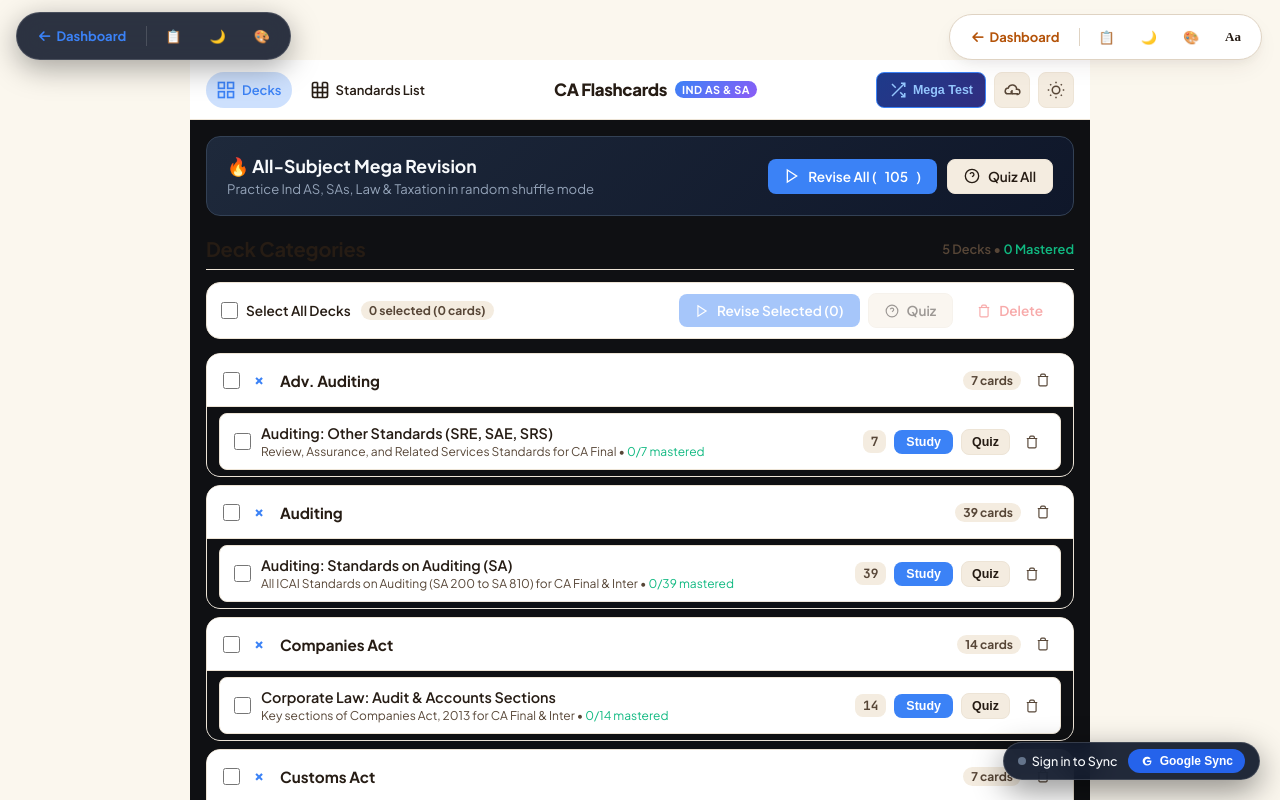
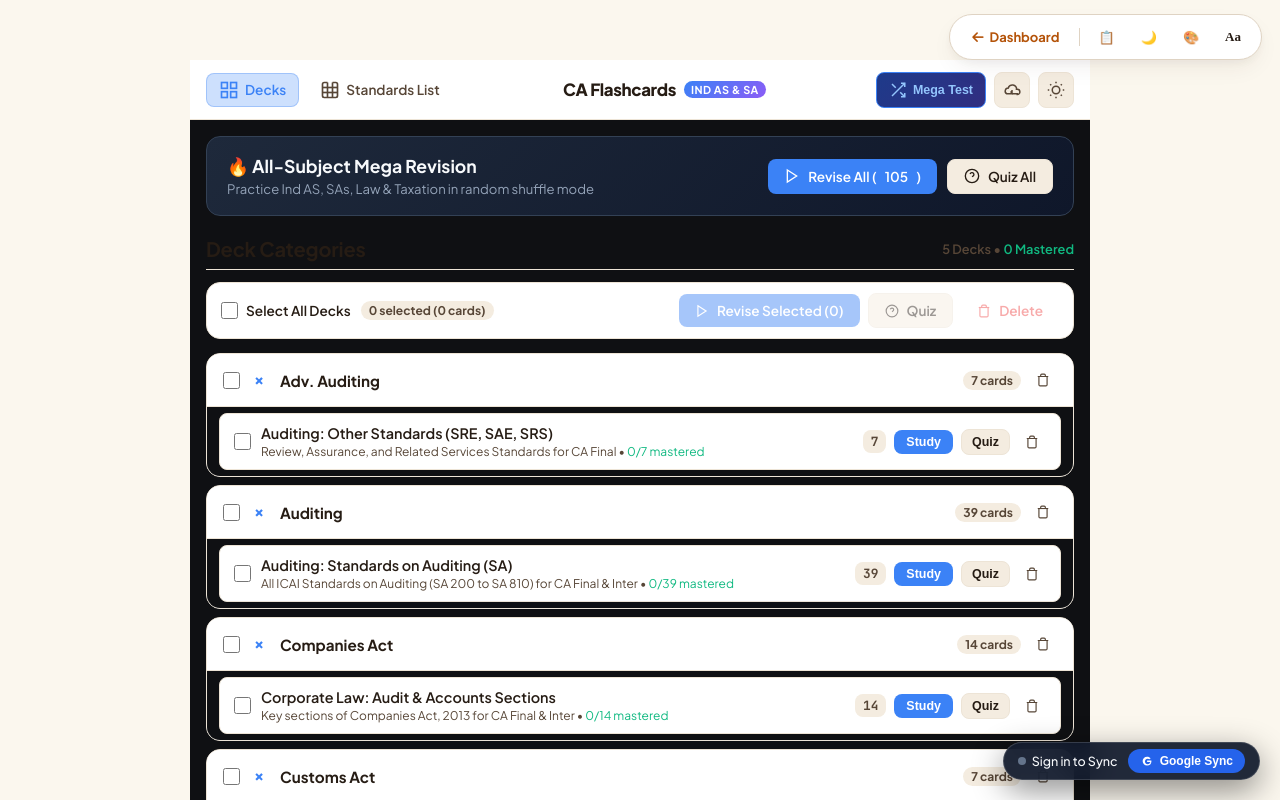
Before and after one commit to YogeshTechHub/CA-STUDY-HUB, a plain HTML site: page ca-flashcards.html in a window 1280 px wide. Drawn offline with Linux system fonts and the light colour scheme; no server answers.

Commit message:
Remove duplicate left-side navigation bar, keep unified top-right theme toolbar

```diff
--- a/ca-flashcards.html
+++ b/ca-flashcards.html
@@ -3889,8 +3889,7 @@ if (typeof module !== 'undefined' && module.exports) {
   <script>
     window.PAGE_ID = "ca-flashcards";
   </script>
-  <script src="./navigation-bar.js"></script>
-  <script type="module" src="./sync-engine.js"></script>
+    <script type="module" src="./sync-engine.js"></script>
   <script src="./theme-switcher.js"></script>
 </body>
 </html>
```
Also changed, not shown: caro-2020.html (+1 -2 lines), study-tracker.html (+1 -2 lines).
